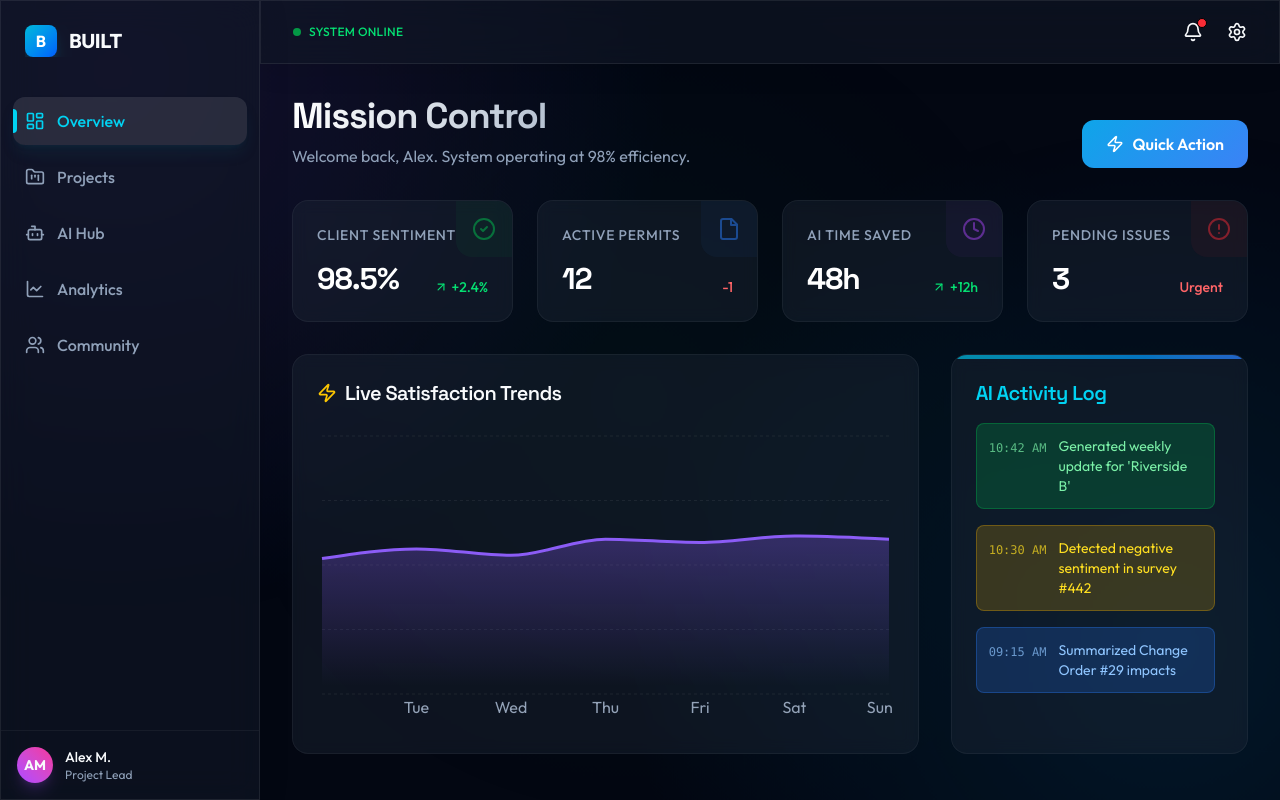
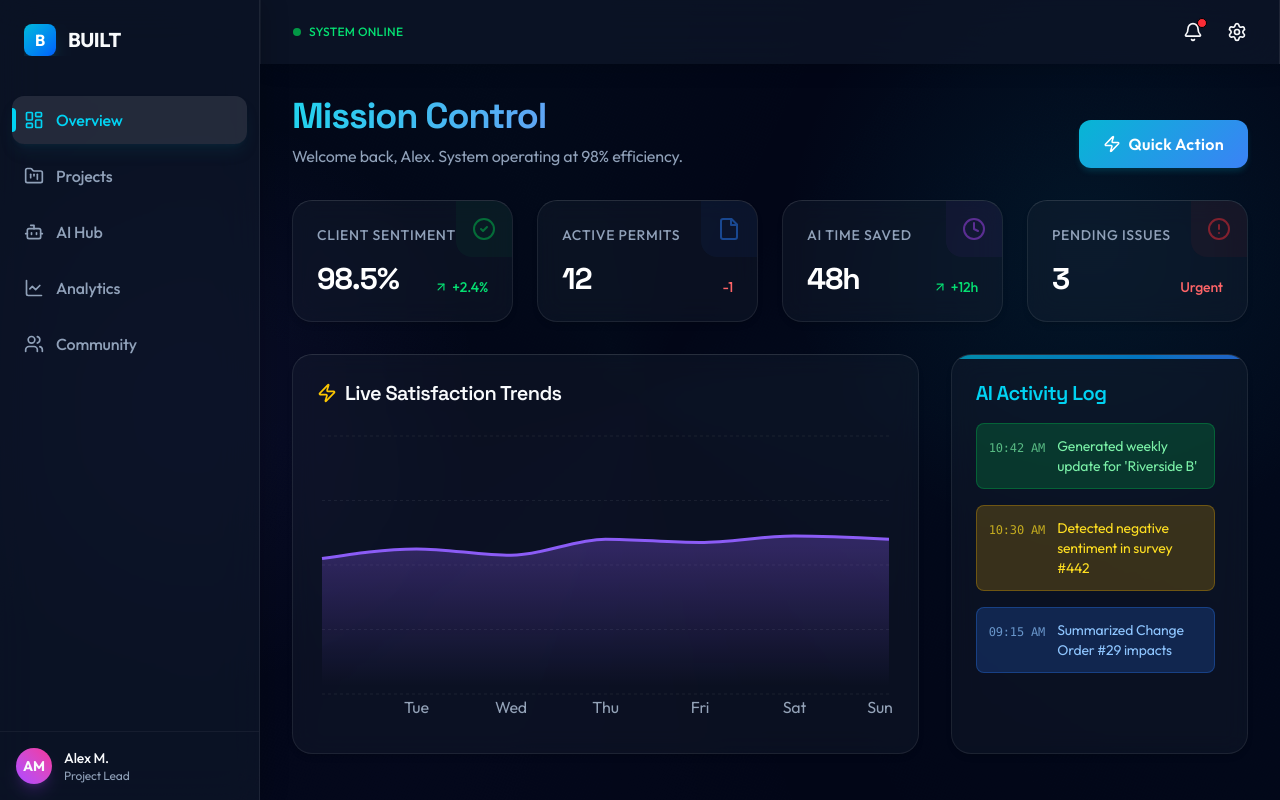
Before and after one commit to JaiveerM10/proj-built, a React (Vite) app: page / in a window 1280 px wide. Built offline with nearby package versions, Linux system fonts and the light colour scheme.

Commit message:
style: Modernize UI with premium glassmorphism and animation

```diff
--- a/src/index.css
+++ b/src/index.css
@@ -1,30 +1,30 @@
 @import url('https://fonts.googleapis.com/css2?family=Outfit:wght@300;400;500;600;700&family=Space+Grotesk:wght@300;400;500;600;700&display=swap');
-
 @import "tailwindcss";
 
+:root {
+  /* Deep, richer background */
+  --bg-dark: #020617;
 
-:root {
-  --bg-dark: #030712;
-  /* Richer black */
-  --bg-panel: rgba(17, 24, 39, 0.6);
-  --bg-card: rgba(31, 41, 55, 0.4);
+  /* Glass Surfaces */
+  --bg-panel: rgba(15, 23, 42, 0.7);
+  --bg-card: rgba(30, 41, 59, 0.3);
+  --glass-border: rgba(255, 255, 255, 0.08);
+  --glass-highlight: rgba(255, 255, 255, 0.12);
 
-  --primary: #0ea5e9;
-  /* Sky 500 */
-  --primary-glow: rgba(14, 165, 233, 0.5);
+  /* Vivid Accents */
+  --primary: #06b6d4;
+  /* Cyan 500 */
+  --primary-glow: rgba(6, 182, 212, 0.5);
+  --secondary: #6366f1;
+  /* Indigo 500 */
 
-  --accent: #8b5cf6;
-  /* Violet 500 */
-  --accent-glow: rgba(139, 92, 246, 0.5);
-
+  /* Semantic Colors */
   --success: #10b981;
   --warning: #f59e0b;
   --danger: #ef4444;
 
   --text-main: #f8fafc;
   --text-muted: #94a3b8;
-
-  --glass-border: rgba(255, 255, 255, 0.08);
 }
 
 body {
@@ -33,8 +33,8 @@ body {
   color: var(--text-main);
   font-family: 'Outfit', sans-serif;
   overflow: hidden;
-  /* App feel */
   -webkit-font-smoothing: antialiased;
+  letter-spacing: -0.01em;
 }
 
 h1,
@@ -47,7 +47,7 @@ h6 {
   letter-spacing: -0.03em;
 }
 
-/* Animated Background */
+/* Modern Aurora Background */
 .app-bg {
   position: fixed;
   top: 0;
@@ -56,50 +56,73 @@ h6 {
   height: 100vh;
   z-index: -1;
   background:
-    radial-gradient(circle at 10% 10%, rgba(139, 92, 246, 0.15), transparent 40%),
-    radial-gradient(circle at 90% 80%, rgba(14, 165, 233, 0.12), transparent 40%),
-    radial-gradient(circle at 50% 50%, rgba(16, 185, 129, 0.05), transparent 60%);
-  animation: pulse-bg 10s ease-in-out infinite alternate;
+    radial-gradient(circle at 15% 50%, rgba(99, 102, 241, 0.08), transparent 25%),
+    radial-gradient(circle at 85% 30%, rgba(6, 182, 212, 0.08), transparent 25%);
+  background-color: var(--bg-dark);
 }
 
-@keyframes pulse-bg {
-  0% {
-    transform: scale(1);
-    opacity: 0.8;
+.app-bg::before {
+  content: '';
+  position: absolute;
+  top: -50%;
+  left: -50%;
+  width: 200%;
+  height: 200%;
+  background: conic-gradient(from 0deg at 50% 50%,
+      transparent 0deg,
+      rgba(6, 182, 212, 0.03) 60deg,
+      transparent 120deg,
+      rgba(99, 102, 241, 0.03) 180deg,
+      transparent 240deg,
+      rgba(16, 185, 129, 0.03) 300deg,
+      transparent 360deg);
+  animation: rotate-aurora 60s linear infinite;
+  opacity: 0.6;
+}
+
+@keyframes rotate-aurora {
+  from {
+    transform: rotate(0deg);
   }
 
-  100% {
-    transform: scale(1.05);
-    opacity: 1;
+  to {
+    transform: rotate(360deg);
   }
 }
 
-/* Glassmorphism Utilities */
+/* Premium Glassmorphism */
 .glass-panel {
   background: var(--bg-panel);
-  backdrop-filter: blur(16px);
-  -webkit-backdrop-filter: blur(16px);
-  border: 1px solid var(--glass-border);
-  box-shadow: 0 4px 30px rgba(0, 0, 0, 0.1);
+  backdrop-filter: blur(20px);
+  -webkit-backdrop-filter: blur(20px);
+  border-right: 1px solid var(--glass-border);
+  box-shadow: 4px 0 24px rgba(0, 0, 0, 0.2);
 }
 
 .glass-card {
   background: var(--bg-card);
-  backdrop-filter: blur(8px);
-  border: 1px solid rgba(255, 255, 255, 0.05);
-  border-radius: 16px;
-  transition: transform 0.3s cubic-bezier(0.34, 1.56, 0.64, 1), border-color 0.3s;
+  backdrop-filter: blur(12px);
+  -webkit-backdrop-filter: blur(12px);
+  border: 1px solid var(--glass-border);
+  border-top: 1px solid var(--glass-highlight);
+  /* Top highlight for depth */
+  border-radius: 20px;
+  /* More rounded */
+  box-shadow: 0 4px 6px -1px rgba(0, 0, 0, 0.1), 0 2px 4px -1px rgba(0, 0, 0, 0.06);
+  transition: all 0.3s cubic-bezier(0.4, 0, 0.2, 1);
 }
 
 .glass-card:hover {
-  border-color: rgba(255, 255, 255, 0.2);
-  transform: translateY(-4px) scale(1.01);
-  box-shadow: 0 10px 40px -10px rgba(0, 0, 0, 0.5);
+  background: rgba(30, 41, 59, 0.5);
+  border-color: rgba(255, 255, 255, 0.15);
+  border-top-color: rgba(255, 255, 255, 0.25);
+  transform: translateY(-4px);
+  box-shadow: 0 20px 25px -5px rgba(0, 0, 0, 0.3), 0 10px 10px -5px rgba(0, 0, 0, 0.2);
 }
 
-/* Scrollbar */
+/* Custom Scrollbar */
 ::-webkit-scrollbar {
-  width: 8px;
+  width: 6px;
 }
 
 ::-webkit-scrollbar-track {
@@ -108,71 +131,88 @@ h6 {
 
 ::-webkit-scrollbar-thumb {
   background: rgba(255, 255, 255, 0.1);
-  border-radius: 4px;
+  border-radius: 99px;
 }
 
 ::-webkit-scrollbar-thumb:hover {
   background: rgba(255, 255, 255, 0.2);
 }
 
-/* Utility Classes */
-.flex-center {
-  display: flex;
-  align-items: center;
-  justify-content: center;
-}
-
-.text-gradient {
-  background: linear-gradient(to right, #60a5fa, #a78bfa);
-  -webkit-background-clip: text;
-  -webkit-text-fill-color: transparent;
-}
-
-.neon-border {
-  position: relative;
-}
-
-.neon-border::after {
-  content: '';
-  position: absolute;
-  bottom: -1px;
-  left: 0;
-  width: 100%;
-  height: 1px;
-  background: linear-gradient(90deg, transparent, var(--primary), transparent);
-  opacity: 0.5;
-}
-
+/* Utilities */
 .btn-primary {
-  background: linear-gradient(135deg, var(--primary), #3b82f6);
+  background: linear-gradient(135deg, #06b6d4, #3b82f6);
   color: white;
   border: none;
   padding: 0.75rem 1.5rem;
   border-radius: 12px;
   font-weight: 600;
+  letter-spacing: 0.02em;
   cursor: pointer;
   position: relative;
   overflow: hidden;
   transition: all 0.3s;
+  box-shadow: 0 4px 6px -1px rgba(6, 182, 212, 0.2);
 }
 
 .btn-primary:hover {
-  box-shadow: 0 0 20px var(--primary-glow);
+  box-shadow: 0 0 25px var(--primary-glow);
   transform: translateY(-1px);
 }
 
+.btn-primary::after {
+  content: '';
+  position: absolute;
+  top: 0;
+  left: 0;
+  width: 100%;
+  height: 100%;
+  background: linear-gradient(to bottom, rgba(255, 255, 255, 0.1), transparent);
+  opacity: 0;
+  transition: opacity 0.3s;
+}
+
+.btn-primary:hover::after {
+  opacity: 1;
+}
+
+.text-gradient {
+  background: linear-gradient(to right, #22d3ee, #818cf8);
+  -webkit-background-clip: text;
+  -webkit-text-fill-color: transparent;
+}
+
+/* Inputs */
 .input-glass {
-  background: rgba(0, 0, 0, 0.3);
+  background: rgba(15, 23, 42, 0.4);
   border: 1px solid var(--glass-border);
   color: white;
-  padding: 0.75rem 1rem;
-  border-radius: 10px;
+  padding: 0.875rem 1rem;
+  border-radius: 12px;
   width: 100%;
   outline: none;
-  transition: 0.2s;
+  transition: all 0.2s;
+  font-size: 0.95rem;
 }
 
 .input-glass:focus {
+  background: rgba(15, 23, 42, 0.6);
   border-color: var(--primary);
-  box-shadow: 0 0 0 2px rgba(14, 165, 233, 0.2);
+  box-shadow: 0 0 0 4px rgba(6, 182, 212, 0.1);
 }
+
+/* Utility Animations */
+.animate-float {
+  animation: float 6s ease-in-out infinite;
+}
+
+@keyframes float {
+
+  0%,
+  100% {
+    transform: translateY(0);
+  }
+
+  50% {
+    transform: translateY(-10px);
+  }
+}
--- a/src/pages/Dashboard.jsx
+++ b/src/pages/Dashboard.jsx
@@ -28,7 +28,7 @@ const Dashboard = () => {
         >
             <div className="flex items-end justify-between">
                 <div>
-                    <h1 className="text-4xl font-bold bg-clip-text text-transparent bg-gradient-to-r from-white to-slate-400">
+                    <h1 className="text-4xl font-bold text-gradient">
                         Mission Control
                     </h1>
                     <p className="text-slate-400 mt-2">Welcome back, Alex. System operating at 98% efficiency.</p>
```
